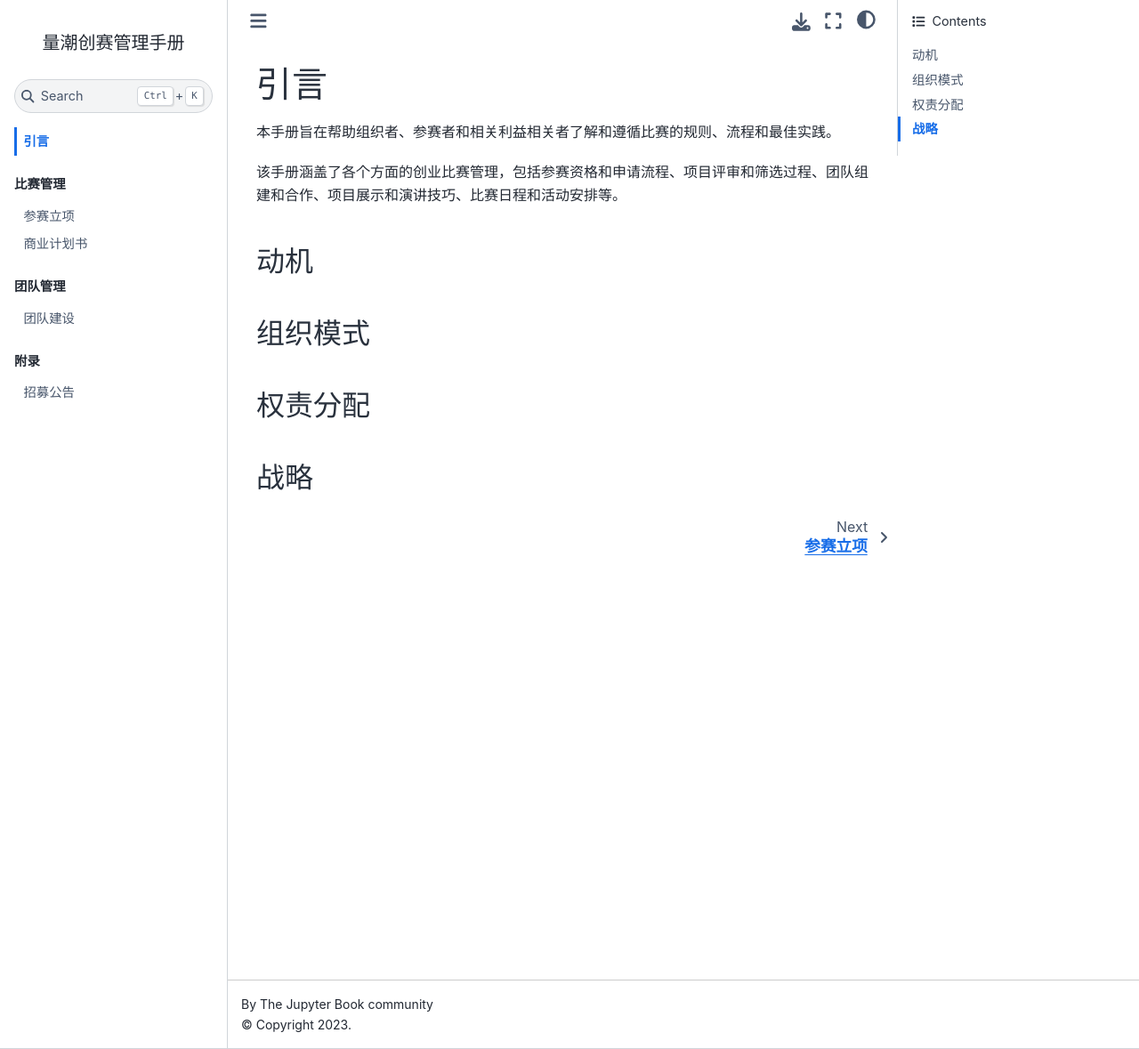
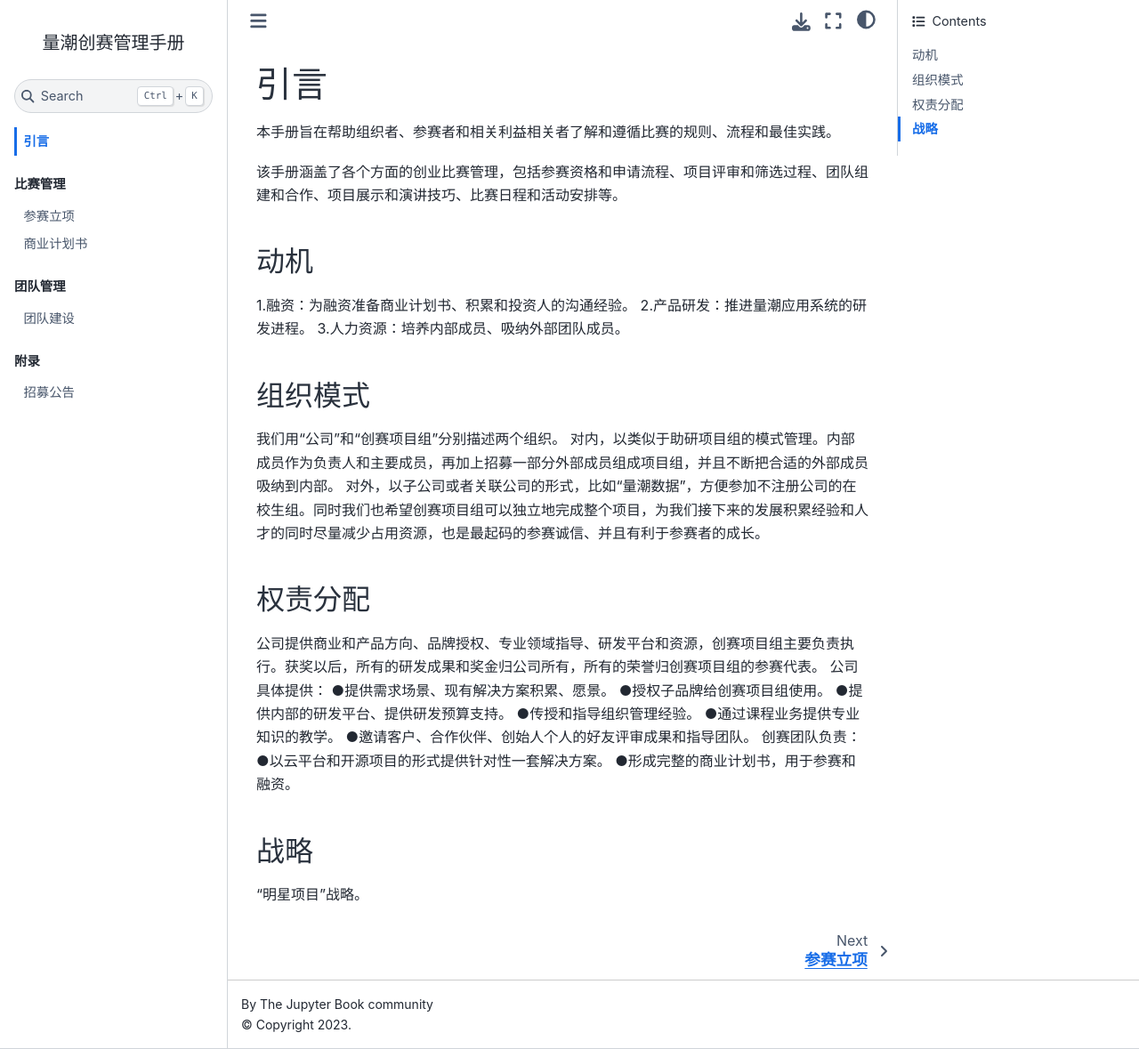
Before and after one commit to zcowken/quanttide-handbook-of-competitions-zken-fork1, a Jupyter Book: the page built from index.md, in a window 1280 px wide and 1179 px high. Shown: the whole window at 89% size. Built offline with Jupyter Book 1.0.4 settings and Sphinx 7.4.7 and the Sphinx Book theme 1.1.4, drawn with Linux system fonts in a browser that asks for light colours.

Commit message:
Update index.md

```diff
--- a/index.md
+++ b/index.md
@@ -1,13 +1,28 @@
 # 引言
-
 本手册旨在帮助组织者、参赛者和相关利益相关者了解和遵循比赛的规则、流程和最佳实践。
 
 该手册涵盖了各个方面的创业比赛管理，包括参赛资格和申请流程、项目评审和筛选过程、团队组建和合作、项目展示和演讲技巧、比赛日程和活动安排等。
-
 ## 动机
+1.融资：为融资准备商业计划书、积累和投资人的沟通经验。
+2.产品研发：推进量潮应用系统的研发进程。
+3.人力资源：培养内部成员、吸纳外部团队成员。
 
 ## 组织模式
+我们用“公司”和“创赛项目组”分别描述两个组织。
+对内，以类似于助研项目组的模式管理。内部成员作为负责人和主要成员，再加上招募一部分外部成员组成项目组，并且不断把合适的外部成员吸纳到内部。
+对外，以子公司或者关联公司的形式，比如“量潮数据”，方便参加不注册公司的在校生组。同时我们也希望创赛项目组可以独立地完成整个项目，为我们接下来的发展积累经验和人才的同时尽量减少占用资源，也是最起码的参赛诚信、并且有利于参赛者的成长。
 
 ## 权责分配
-
+公司提供商业和产品方向、品牌授权、专业领域指导、研发平台和资源，创赛项目组主要负责执行。获奖以后，所有的研发成果和奖金归公司所有，所有的荣誉归创赛项目组的参赛代表。
+公司具体提供：
+●提供需求场景、现有解决方案积累、愿景。
+●授权子品牌给创赛项目组使用。
+●提供内部的研发平台、提供研发预算支持。
+●传授和指导组织管理经验。
+●通过课程业务提供专业知识的教学。
+●邀请客户、合作伙伴、创始人个人的好友评审成果和指导团队。
+创赛团队负责：
+●以云平台和开源项目的形式提供针对性一套解决方案。
+●形成完整的商业计划书，用于参赛和融资。
 ## 战略
+“明星项目”战略。
```
